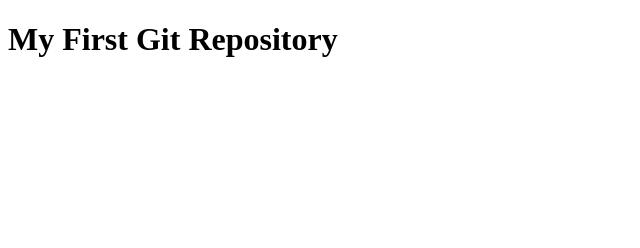
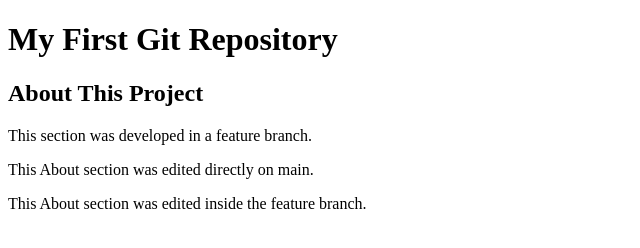
Before and after one commit to dipakdomains/week2-git-fundamentals, a plain HTML site: page week2-git-lab/index.html in a window 1280 px wide. Shown: the whole page, without its empty margins (0-640 px from the left). Drawn offline with Linux system fonts and the light colour scheme.

Commit message:
Add About section in feature branch

```diff
--- a/week2-git-lab/index.html
+++ b/week2-git-lab/index.html
@@ -12,6 +12,16 @@
 
  <h1>My First Git Repository</h1>
 
+ <section>
+
+ <h2>About This Project</h2>
+
+ <p>This section was developed in a feature branch.</p>
+ <p>This About section was edited directly on main.</p>
+ <p>This About section was edited inside the feature branch.</p>
+
+</section>
+
 </body>
 
 </html>
```
